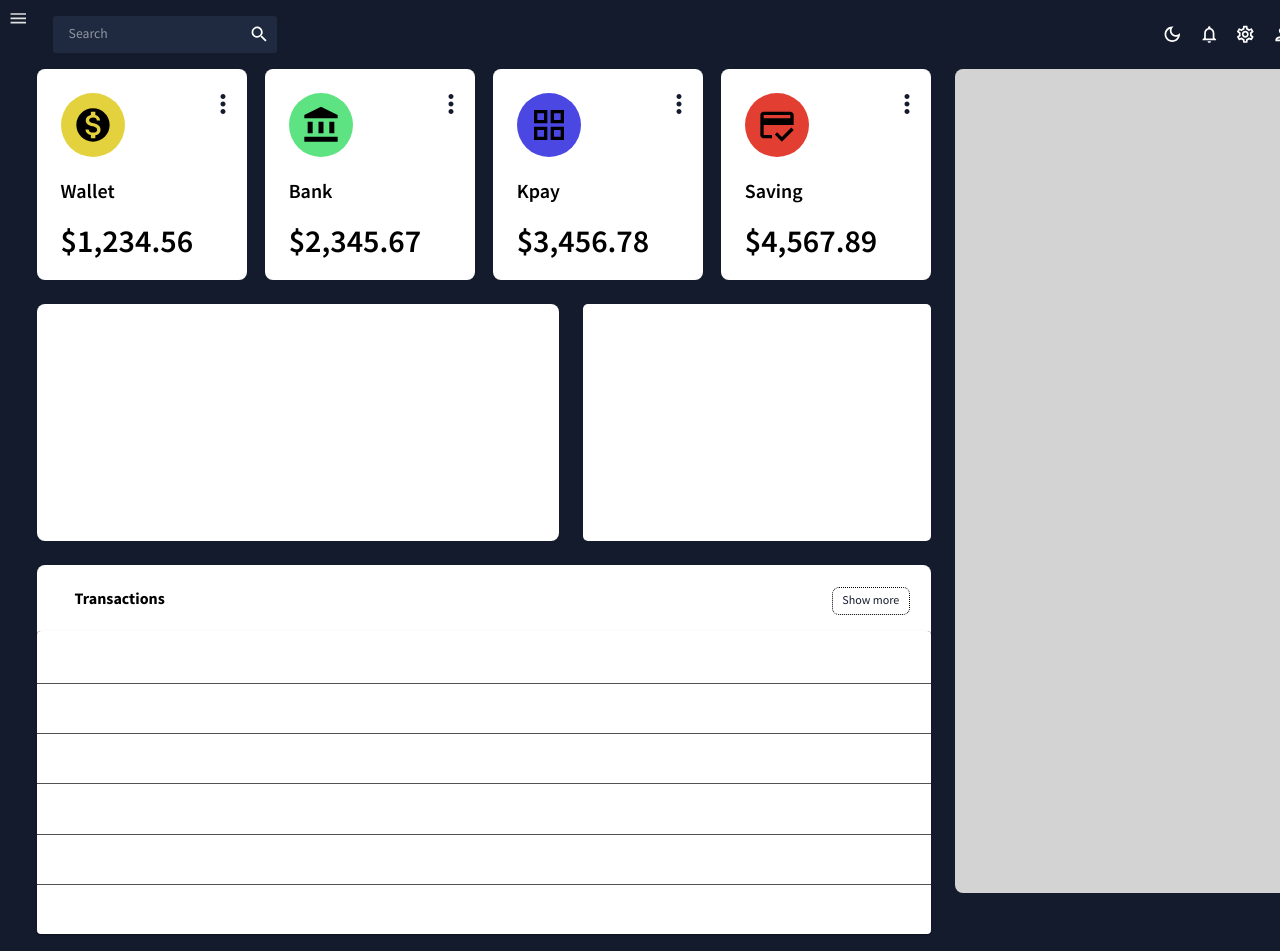
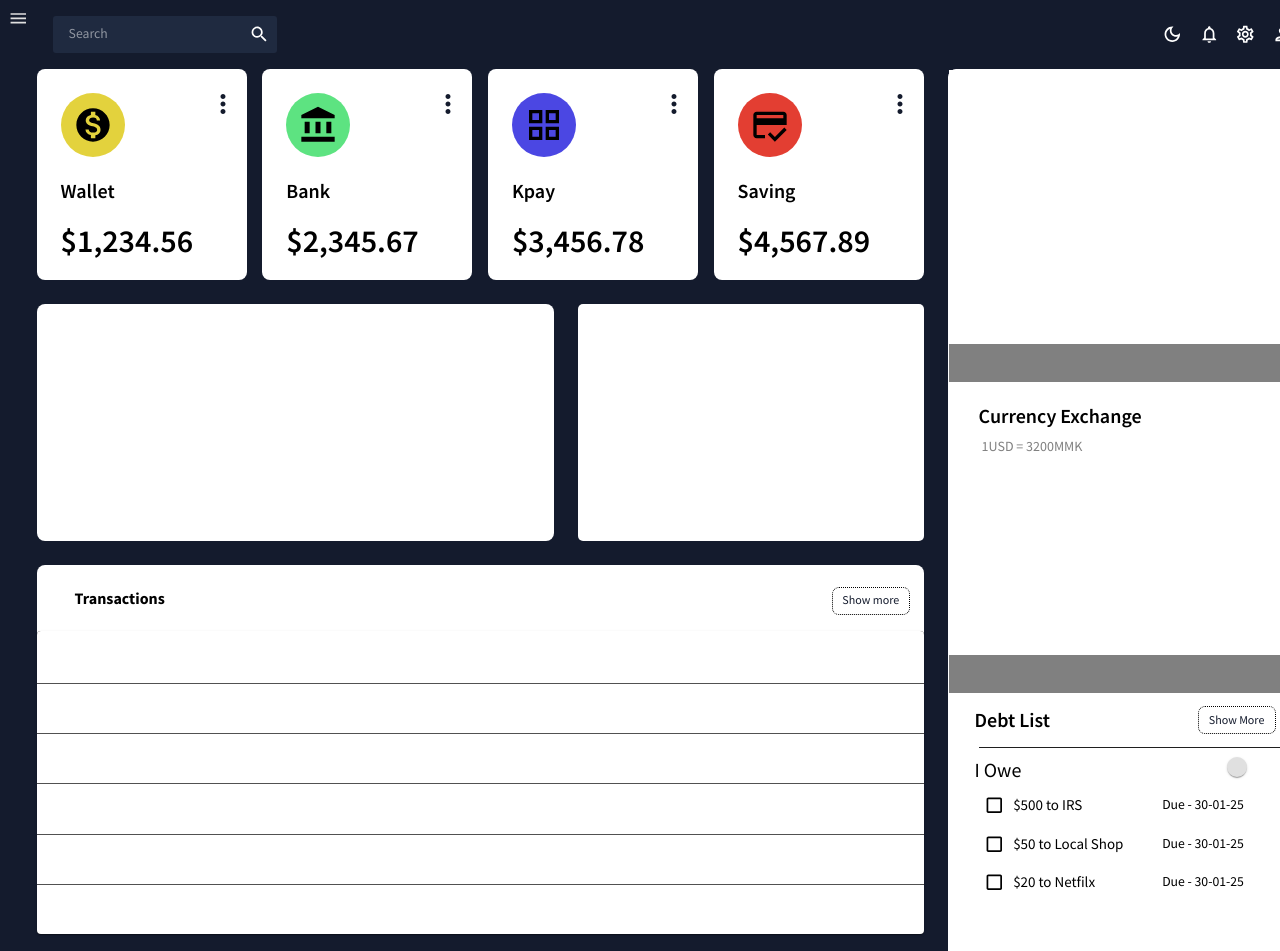
Before and after one commit to GeezerGurus/Tinkle, a React (Create React App) app: page / in a window 1280 px wide. Shown: the top 951 px of the page. Built offline with nearby package versions, Linux system fonts and the light colour scheme.

Commit message:
Debt List Added

```diff
--- /dev/null
+++ b/src/components/Dashboard/I_Lend.jsx
@@ -0,0 +1,91 @@
+import * as React from 'react';
+import { Box,Typography } from "@mui/material";
+import { styled } from "@mui/material";
+import Switch from '@mui/material/Switch';
+import Checkbox from '@mui/material/Checkbox';
+
+
+const label = { inputProps: { 'aria-label': 'Switch demo' } };
+
+const CheckItem =styled(Box)(()=>({
+    display:"flex",
+    alignItems: "center",
+    width: "301px",
+    marginLeft: "26px",
+}))
+const ListItems = styled(Typography)(()=>({
+    color:"black",
+    width:"149px",
+    fontWeight:"300",
+    fontSize:"15px"
+}))
+
+export const ILend = ({checked,handleChange})=>{
+    return (
+        <Box sx={{
+            display:"flex",
+            flexDirection:"column",
+            transition:"1s"
+        }}>
+            <Box
+                sx={{
+                    display: "flex",
+                    justifyContent: "space-between",
+                    alignItems: "center",
+                    width: "301px",
+                    marginLeft: "26px",
+                }}
+                >
+                <Typography sx={{
+                    width:"62px",
+                    color:"#000000",
+                    height:"24px",
+                    fontSize:"20px",
+                    fontWeight:"400",
+
+                }}>
+                    I Lend
+                </Typography>
+                <Switch
+                checked={checked}
+                onChange={handleChange}
+                inputProps={{ 'aria-label': 'controlled' }} />
+
+            </Box>
+                        {/* checkboxes */}
+           <CheckItem>
+                <Checkbox {...label} sx={{color:"black"}}/>
+               <ListItems>$500 to IRS</ListItems>
+                <Typography sx={{
+                    color:"black"
+                }}
+                >
+                    Due - 30-01-25
+                </Typography>
+
+            </CheckItem>
+           <CheckItem>
+                <Checkbox {...label} sx={{color:"black"}}/>
+               <ListItems>$50 to Local Shop</ListItems>
+                <Typography sx={{
+                    color:"black"
+                }}
+                >
+                    Due - 30-01-25
+                </Typography>
+
+            </CheckItem>
+           <CheckItem>
+                <Checkbox {...label} sx={{color:"black"}}/>
+               <ListItems>$20 to Netfilx</ListItems>
+                <Typography sx={{
+                    color:"black"
+                }}
+                >
+                    Due - 30-01-25
+                </Typography>
+
+            </CheckItem>
+        </Box>
+    )
+}
--- /dev/null
+++ b/src/components/Dashboard/I_Owe.jsx
@@ -0,0 +1,91 @@
+import * as React from 'react';
+import { Box,Typography} from "@mui/material";
+import { styled } from "@mui/material";
+import Switch from '@mui/material/Switch';
+import Checkbox from '@mui/material/Checkbox';
+
+
+const label = { inputProps: { 'aria-label': 'Switch demo' } };
+
+const CheckItem =styled(Box)(()=>({
+    display:"flex",
+    alignItems: "center",
+    width: "301px",
+    marginLeft: "26px",
+}))
+const ListItems = styled(Typography)(()=>({
+    color:"black",
+    width:"149px",
+    fontWeight:"300",
+    fontSize:"15px"
+}))
+
+export const IOwe = ({checked,handleChange})=>{
+    return (
+        <Box sx={{
+            display:"flex",
+            flexDirection:"column",
+            transition:"1s"
+        }}>
+            <Box
+                sx={{
+                    display: "flex",
+                    justifyContent: "space-between",
+                    alignItems: "center",
+                    width: "301px",
+                    marginLeft: "26px",
+                }}
+                >
+                <Typography sx={{
+                    width:"62px",
+                    color:"#000000",
+                    height:"24px",
+                    fontSize:"20px",
+                    fontWeight:"400",
+
+                }}>
+                    I Owe
+                </Typography>
+                <Switch
+                checked={checked}
+                onChange={handleChange}
+                inputProps={{ 'aria-label': 'controlled' }} />
+
+            </Box>
+                        {/* checkboxes */}
+           <CheckItem>
+                <Checkbox {...label} sx={{color:"black"}}/>
+               <ListItems>$500 to IRS</ListItems>
+                <Typography sx={{
+                    color:"black"
+                }}
+                >
+                    Due - 30-01-25
+                </Typography>
+
+            </CheckItem>
+           <CheckItem>
+                <Checkbox {...label} sx={{color:"black"}}/>
+               <ListItems>$50 to Local Shop</ListItems>
+                <Typography sx={{
+                    color:"black"
+                }}
+                >
+                    Due - 30-01-25
+                </Typography>
+
+            </CheckItem>
+           <CheckItem>
+                <Checkbox {...label} sx={{color:"black"}}/>
+               <ListItems>$20 to Netfilx</ListItems>
+                <Typography sx={{
+                    color:"black"
+                }}
+                >
+                    Due - 30-01-25
+                </Typography>
+
+            </CheckItem>
+        </Box>
+    )
+}
--- /dev/null
+++ b/src/components/Dashboard/moreDetails.jsx
@@ -0,0 +1,124 @@
+import * as React from 'react';
+import { Box,Typography, Button } from "@mui/material";
+import { styled } from "@mui/material";
+import { IOwe } from './I_Owe';
+import { ILend } from './I_Lend';
+import Divider from '@mui/material/Divider';
+import Switch from '@mui/material/Switch';
+import Checkbox from '@mui/material/Checkbox';
+
+
+           /// Variables and functions
+const ShowMoreBtn = styled(Button)(()=>({
+    border: "1px dotted black",
+    // marginLeft: "249px",
+    // marginTop:"-25px",
+    width: "78px",
+    height: "28px",
+    borderRadius: "7px",
+    whiteSpace: "nowrap",
+    textTransform: "none",
+}))
+const ShowMore = styled(Typography)(()=>({
+    fontSize: "12px",
+    fontWeight: "200",
+    lineHeight: "14.52px",
+    letterSpacing: "1%",
+    alignItems: "center",
+    // fontFamily: "inter",
+}))
+const Heading = styled(Typography)(()=>({
+    // width:"253px",
+    // height:"24px",
+    fontSize:"20px",
+    fontWeight:"600",
+    color:'#000000',
+    // padding:"19px 30px"
+}))
+ ///////////////////Main
+export const MoreDetails = () =>{
+    const [checked, setChecked] = React.useState(false);
+
+    const handleChange = (event) => {
+    setChecked(event.target.checked);
+    }
+
+    return (
+    <Box sx={{
+        display:"flex",
+        flexDirection:"column",
+        justifyContent:"space-between",
+        height:"100%"
+    }}>
+        {/*  Budget */}
+        <Box sx={{
+            width: "369px",
+            height: "274px",
+            backgroundColor:"white"
+        }}
+        >
+
+        </Box>
+
+            {/* Currency Exchange */}
+        <Box sx={{
+            width: "369px",
+            height: "273px",
+            backgroundColor:"white",
+        }}
+        >
+            <Heading sx={{
+                padding:"19px 30px 0"
+            }}>
+                Currency Exchange
+            </Heading>
+            <Typography sx={{
+                width:"211px",
+                height:"0",
+                // lineHeight:'16.94px',
+                fontSize:"14px",
+                fontWeight:"500",
+                color:'rgba(0, 0, 0, 0.5)',
+                padding:"5px 33px"
+            }}>1USD = 3200MMK</Typography>
+        </Box>
+
+
+            {/* Debt List */}
+        <Box sx={{
+            width :'369px',
+            height:'267px',
+            backgroundColor:"white",
+
+        }}
+        >
+            <Box sx={{
+                display: "flex",
+                justifyContent: "space-between",
+                alignItems: "center",
+                width: "301px",
+                marginLeft: "26px",
+                height: "54.5px"
+            }}>
+            <Heading>
+                Debt List
+            </Heading>
+            <ShowMoreBtn>
+                <ShowMore>Show More</ShowMore>
+            </ShowMoreBtn>
+                    {/*  I Owe & Switch */}
+            </Box>
+                <Divider sx={{
+                    backgroundColor:'black',
+                    margin:"0px 30px 0"
+                }}></Divider>
+                {checked? <ILend checked={checked} handleChange={handleChange}/> : <IOwe checked={checked} handleChange={handleChange}/>}
+        </Box>
+
+
+    </Box>
+
+
+    )
+}
+export default MoreDetails;
--- a/src/components/index.js
+++ b/src/components/index.js
@@ -2,5 +2,6 @@ export { default as Topbar } from "./global/Topbar";
 export { default as Sidebar } from "./global/Sidebar";
 
 //Dashboard
-export { default as Balancecom } from "./Dashboard componentsSLH/balance_com";
-export { default as Balancetrend} from "./Dashboard componentsSLH/balance_trend";
+export { default as Balancecom } from "./Dashboard/balance_com";
+export { default as Balancetrend} from "./Dashboard/balance_trend";
+export { default as MoreDetails} from "./Dashboard/moreDetails";
--- a/src/scenes/dashboard/Dashboard.jsx
+++ b/src/scenes/dashboard/Dashboard.jsx
@@ -6,9 +6,10 @@ import CreditScoreIcon from "@mui/icons-material/CreditScore";
 import { tokens } from "../../theme";
 import { Typography, useTheme } from "@mui/material";
 import { Balancecom, Balancetrend } from "../../components";
-import { Transactions } from "../../components/Dashboard componentsSLH/transactions";
+import { Transactions } from "../../components/Dashboard/transactions";
 import { Box } from "@mui/material";
-import { Expenses } from "../../components/Dashboard componentsSLH/expenses";
+import { Expenses } from "../../components/Dashboard/expenses";
+import {MoreDetails} from "../../components/Dashboard/moreDetails"
 
 const Dashboard = () => {
   const theme = useTheme();
@@ -96,12 +97,15 @@ const Dashboard = () => {
       <Box
         sx={{
           width: "369px",
-          backgroundColor: "lightgray",
+          backgroundColor: "grey",
           marginBottom: "24px",
-          height: "824px",
+          height: "892px",
           borderRadius: "8px",
+          border:'1px solid'
         }}
-      ></Box>
+      >
+        <MoreDetails/>
+      </Box>
     </Box>
   );
 };
```
Also changed, not shown: src/components/Dashboard/balance_com.jsx (renamed from src/components/Dashboard componentsSLH/balance_com.jsx), src/components/Dashboard/balance_trend.jsx (renamed from src/components/Dashboard componentsSLH/balance_trend.jsx), src/components/Dashboard/expenses.jsx (renamed from src/components/Dashboard componentsSLH/expenses.jsx), src/components/Dashboard/table.jsx (renamed from src/components/Dashboard componentsSLH/table.jsx), src/components/Dashboard/transactions.jsx (renamed from src/components/Dashboard componentsSLH/transactions.jsx).
